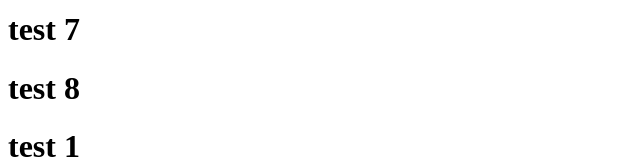
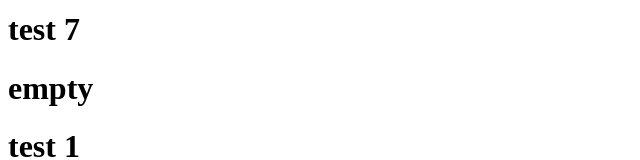
Before and after one commit to remiUP/next-game, a Next.js app: page /bracket in a window 1280 px wide. Shown: the part 361-521 px from the top of the page, without its empty margins (0-640 px from the left). Built offline with nearby package versions, Linux system fonts and the light colour scheme.

Commit message:
Improved bracket generation

```diff
--- a/components/bracket/column.js
+++ b/components/bracket/column.js
@@ -1,14 +1,10 @@
 import Match from './match'
 
-const Column = ({players}) => {
-	const matches = [];
-	for (var i = 0; i < players.length; i+= 2){
-		matches.push(players.slice(i,i+2));
-	}
+const Column = ({matches}) => {
 	return (
 		<div className="flex flex-col w-60 h-screen justify-around items-center">
 			{matches.map(match => {
-				return <Match topPlayer={match[0]} bottomPlayer={match[1]} />
+				return <Match players={match} />
 			})}
 		</div>
 	);
--- a/components/bracket/match.js
+++ b/components/bracket/match.js
@@ -1,14 +1,20 @@
 
 const Match = (props) => {
+	if (props.players.length == 1){
+		var visibility = " invisible";
+	}
+	else{
+		var visibility = " visible"
+	}
+
+
 	return (
-	<div className="font-semibold flex flex-col w-48 ">
-		<div className={`text-lg p-2 flex flex-row justify-between ${props.topWon ? 'bg-green-500' : ( props.bottomWon ? 'bg-gray-500' : 'bg-gray-200')}`}>
-			<h1>{props.topPlayer}</h1>
-			<h1>{props.topScore}</h1>
+	<div className={"font-semibold flex flex-col w-48" + visibility}>
+		<div className={`text-lg mb-2 p-2 flex flex-row justify-between ${props.win == 1 ? 'bg-green-500' : ( props.win == 2 ? 'bg-gray-500' : 'bg-gray-200')}`}>
+			<h1>{props.players[0] || "empty"}</h1>
 		</div>
-		<div className={`text-lg p-2 flex flex-row justify-between ${props.bottomWon ? 'bg-green-500' : ( props.topWon ? 'bg-gray-500' : 'bg-gray-200')}`}>
-			<h1>{props.bottomPlayer}</h1>
-			<h1>{props.bottomScore}</h1>
+		<div className={`text-lg p-2 flex flex-row justify-between ${props.win == 2 ? 'bg-green-500' : ( props.win == 1 ? 'bg-gray-500' : 'bg-gray-200')}`}>
+			<h1>{props.players[1] || "empty"}</h1>
 		</div>
 	</div>
 	);
--- a/pages/bracket.js
+++ b/pages/bracket.js
@@ -2,6 +2,31 @@ import db from '../components/firebase/firebaseClient'
 import { useEffect, useState } from 'react'
 import { onSnapshot, doc} from 'firebase/firestore'
 import Column from '../components/bracket/column'
+
+const getFirstColumn = (players) => {
+	const nearest = Math.pow(2,Math.ceil(Math.log2(players.length)));
+	const gaps = nearest - players.length;
+	const matches = [];
+	const stop = players.length == nearest ? nearest : nearest - 1;
+	for (var i = 0; i < stop; i++){
+		if (i<(players.length-gaps+2)){
+			if (i%2==0){
+				matches.push([players[i]]);
+			}
+			else{
+				matches[Math.floor(i/2)].push(players[i]);
+			}
+		}
+		else{
+			matches.push([players[i]]);
+		}
+	}
+	return matches
+}
+
+const getNextColumn = (previousMatches, history) => {
+
+}
 
 const Bracket = () => {
 	const players = [
@@ -12,13 +37,14 @@ const Bracket = () => {
 		"test 5",
 		"test 6",
 		"test 7",
-		"test 8",
 	]
 
+	const firstMatches = getFirstColumn(players);
+	console.log(firstMatches)
 	return <div className="flex w-full">
-		<Column players={players} />
-		<Column players={players.slice(0,4)} />
-		<Column players={players.slice(0,2)} />
+		<Column matches={firstMatches} />
+		<Column matches={firstMatches.slice(0,2)} />
+		<Column matches={firstMatches.slice(0,1)} />
 	</div>
 }
 
```
